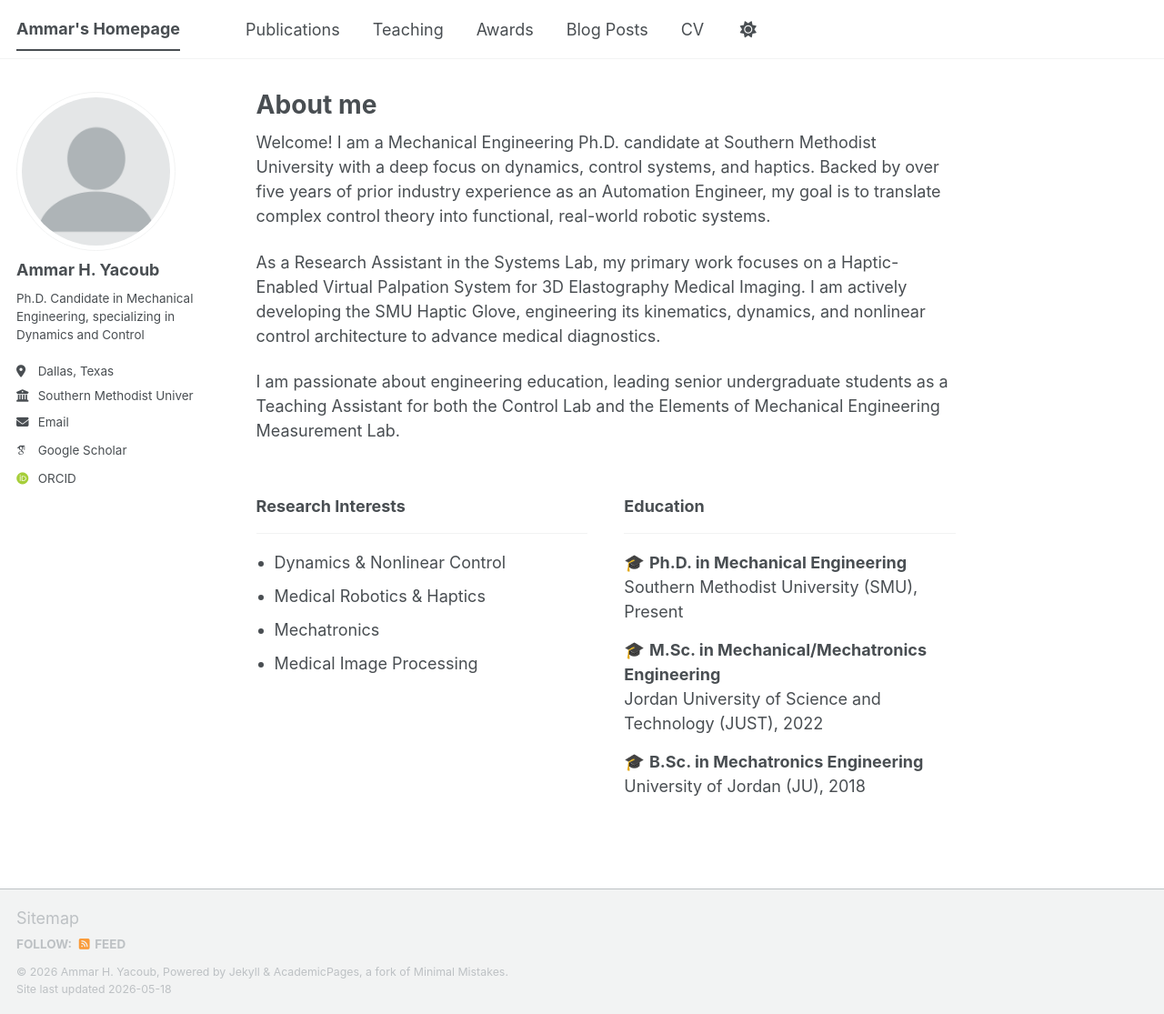
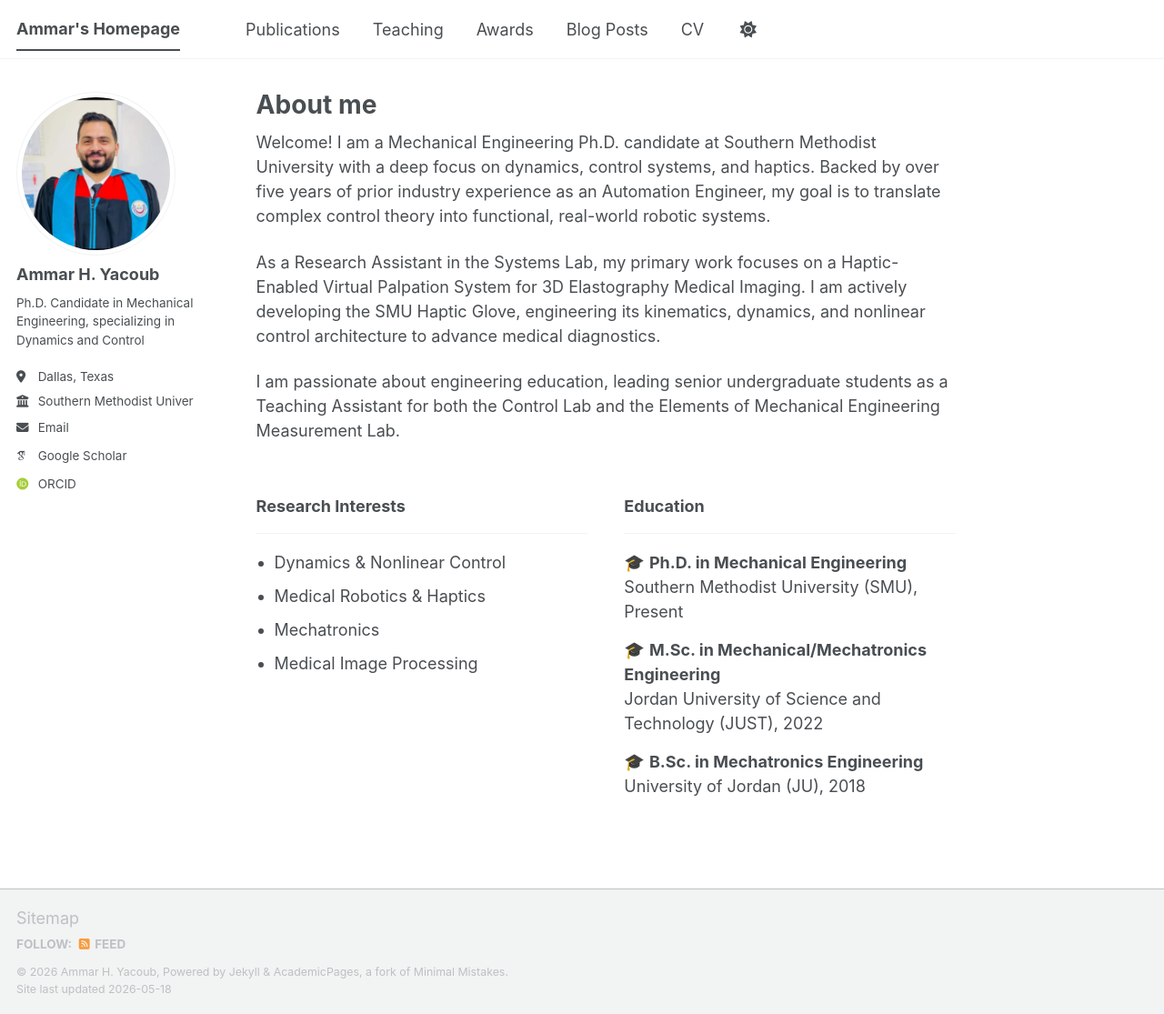
Before and after one commit to AmmarYacoub/AmmarYacoub.github.io, a Jekyll site: the page built from _pages/about.md, in a window 1280 px wide and 1115 px high. Shown: the whole window at 91% size. Built offline with Jekyll 4.4.1, drawn with Linux system fonts in a browser that asks for light colours; some web fonts are replaced; a script bundle is joined from its source files by our own code; library files that are not in the unit come from our copies.

Commit message:
Update _config.yml

```diff
--- a/_config.yml
+++ b/_config.yml
@@ -23,7 +23,7 @@ repository               : "academicpages/academicpages.github.io"
 #               Additional customization can be done by editing /_includes/author-profile.html
 author:
   # Biographic information
-  avatar           : "profile.png"
+  avatar           : "ammar_Just.jpg"
   name             : "Ammar H. Yacoub"
   pronouns         : # example: "she/her"
   bio              : "Ph.D. Candidate in Mechanical Engineering, specializing in Dynamics and Control"
```
